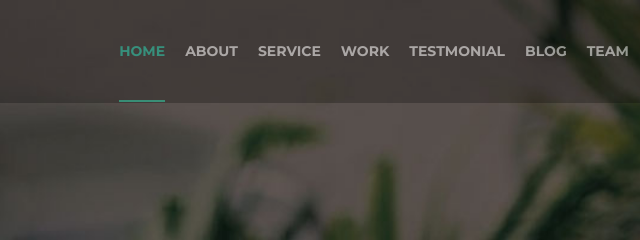
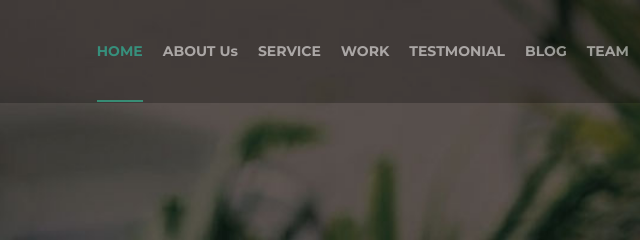
Before and after one commit to Rkl1993/psdscss.github.io, a plain HTML site: page index.html in a window 1280 px wide. Shown: the top 240 px of the page, 415-1055 px from the left. Drawn offline with Linux system fonts and the light colour scheme; files whose address does not match are found by name.

Commit message:
psd updated

```diff
--- a/index.html
+++ b/index.html
@@ -19,7 +19,7 @@
             <nav class="navbar">
                 <ul class="navigation">
                     <li><a href="#" class="active">HOME</a></li>
-                    <li><a href="">ABOUT</a></li>
+                    <li><a href="">ABOUT Us</a></li>
                     <li><a href="">SERVICE</a></li>
                     <li><a href="">WORK</a> </li>
                     <li><a href="">TESTMONIAL</a></li>
```
